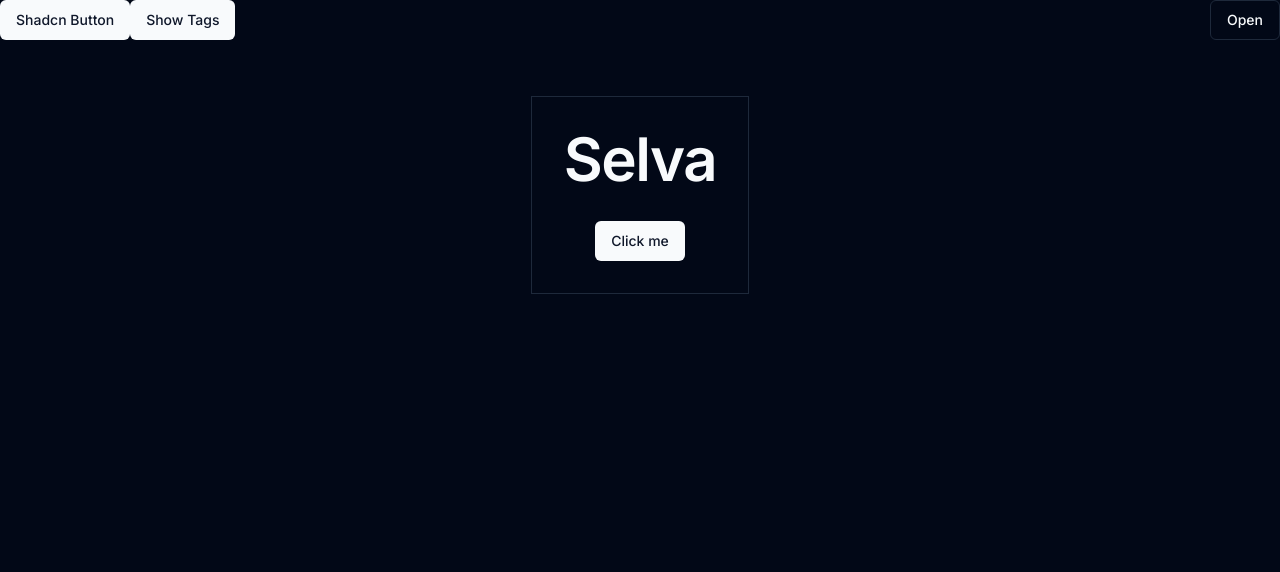
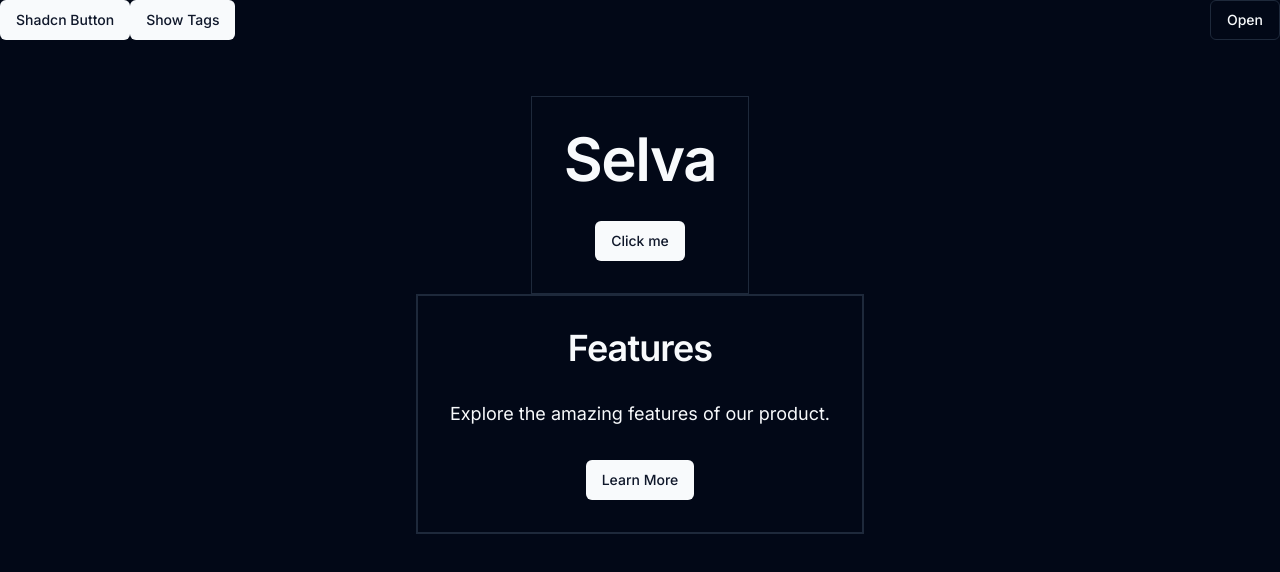
Before and after one commit to sarath-menon/design-copilot, a Next.js app: page / in a window 1280 px wide. Shown: the top 572 px of the page. Built offline with nearby package versions, Linux system fonts and the light colour scheme.

Commit message:
code refactoring

```diff
--- /dev/null
+++ b/app/(routes)/(landing)/_components/features-section.tsx
@@ -0,0 +1,17 @@
+import { Button } from "@/components/ui/button";
+
+export default function FeaturesSection() {
+  return (
+    <section
+      id="features"
+      draggable="true"
+      className="border  hover:cursor-pointer hover:border-gray-500"
+    >
+      <div className="flex flex-col items-center space-y-8 border p-8">
+        <h2 className="text-4xl font-semibold tracking-tight">Features</h2>
+        <p className="text-lg">Explore the amazing features of our product.</p>
+        <Button id="features_btn">Learn More</Button>
+      </div>
+    </section>
+  );
+}
--- /dev/null
+++ b/app/(routes)/(landing)/_components/hero-section.tsx
@@ -0,0 +1,25 @@
+import { Button } from "@/components/ui/button";
+
+export default function HeroSection() {
+  return (
+    <section
+      id="section1"
+      draggable="true"
+      className="border hover:cursor-pointer hover:border-gray-500"
+    >
+      <div id="div1" className="flex flex-col items-center space-y-8 p-8">
+        <h1
+          id="selva_h1"
+          className="text-6xl font-semibold tracking-tight"
+          draggable="true"
+        >
+          Selva
+        </h1>
+
+        <Button id="selva_btn" draggable="true">
+          Click me
+        </Button>
+      </div>
+    </section>
+  );
+}
--- a/app/(routes)/(landing)/page.tsx
+++ b/app/(routes)/(landing)/page.tsx
@@ -1,27 +1,12 @@
+import FeaturesSection from "@/app/(routes)/(landing)/_components/features-section";
+import HeroSection from "@/app/(routes)/(landing)/_components/hero-section";
 import { Button } from "@/components/ui/button";
 
 export default function Home() {
   return (
-    <main id="main1" className="flex min-h-screen flex-col items-center p-24">
-      <section>
-        <div
-          id="div1"
-          draggable="true"
-          className="flex flex-col items-center space-y-8 border p-8 hover:cursor-pointer hover:border-gray-500"
-        >
-          <h1
-            id="selva_h1"
-            className="text-6xl font-semibold tracking-tight"
-            draggable="true"
-          >
-            Selva
-          </h1>
-
-          <Button id="selva_btn" draggable="true">
-            Click me
-          </Button>
-        </div>
-      </section>
+    <main id="main" className="flex min-h-screen flex-col items-center p-24">
+      <HeroSection />
+      <FeaturesSection />
     </main>
   );
 }
```
